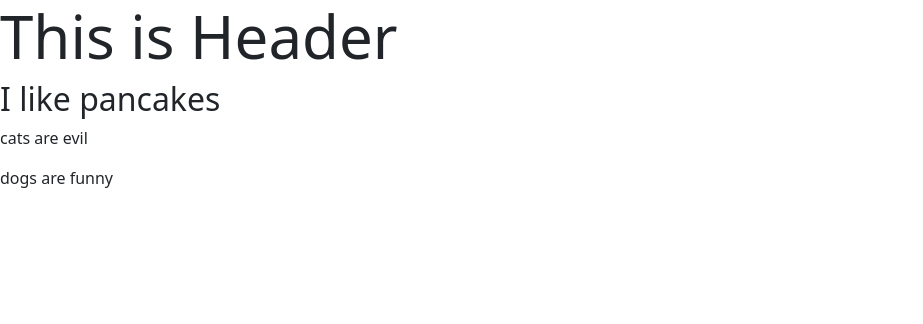
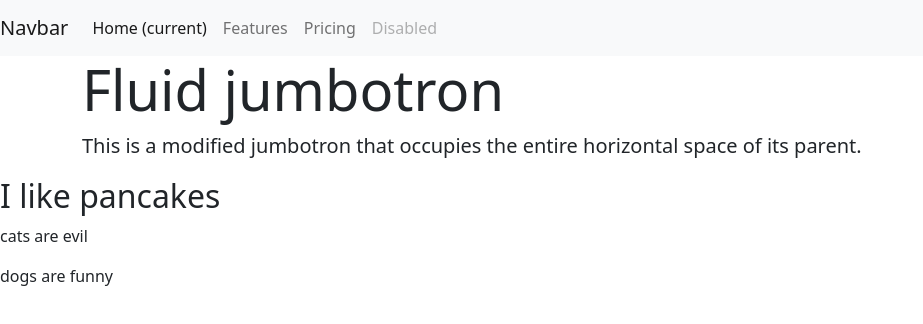
Before and after one commit to Pav85/my-react-portfolio, a React (Create React App) app: page / in a window 1280 px wide. Shown: the top 324 px of the page, without its empty margins (0-923 px from the left). Built offline with nearby package versions, Linux system fonts and the light colour scheme.

Commit message:
added jumbotron component

```diff
--- a/src/App.js
+++ b/src/App.js
@@ -5,11 +5,13 @@ import HomePage from "./components/HomePage/HomePage";
 import ContactPage from "./components/ContactPage/ContactPage";
 import Header from "./components/Header/Header";
 import ProjectsPage from "./components/ProjectsPage/ProjectsPage";
+import Jumbotron from "./components/Jumbotron/Jumbotron";
 
 function App() {
   return (
     <div>
       <Header />
+      <Jumbotron />
       <HomePage />
       <ContactPage />
       <ProjectsPage />
--- a/src/components/Header/Header.js
+++ b/src/components/Header/Header.js
@@ -1,7 +1,38 @@
 import React from "react";
 
 function Header() {
-  return <h1>This is Header</h1>;
+  return (
+    <nav class="navbar navbar-expand-lg navbar-light bg-light">
+      <a class="navbar-brand" href="#">
+        Navbar
+      </a>
+      <button
+        class="navbar-toggler"
+        type="button"
+        data-toggle="collapse"
+        data-target="#navbarNavAltMarkup"
+        aria-controls="navbarNavAltMarkup"
+        aria-expanded="false"
+        aria-label="Toggle navigation"
+      >
+        <span class="navbar-toggler-icon"></span>
+      </button>
+      <div class="collapse navbar-collapse" id="navbarNavAltMarkup">
+        <div class="navbar-nav">
+          <a class="nav-link active" href="#">
+            Home <span class="sr-only">(current)</span>
+          </a>
+          <a class="nav-link" href="#">
+            Features
+          </a>
+          <a class="nav-link" href="#">
+            Pricing
+          </a>
+          <a class="nav-link disabled">Disabled</a>
+        </div>
+      </div>
+    </nav>
+  );
 }
 
 export default Header;
--- /dev/null
+++ b/src/components/Jumbotron/Jumbotron.js
@@ -0,0 +1,17 @@
+import React from "react";
+
+function Jumbotron() {
+  return (
+    <div class="jumbotron jumbotron-fluid">
+      <div class="container">
+        <h1 class="display-4">Fluid jumbotron</h1>
+        <p class="lead">
+          This is a modified jumbotron that occupies the entire horizontal space
+          of its parent.
+        </p>
+      </div>
+    </div>
+  );
+}
+
+export default Jumbotron;
```
